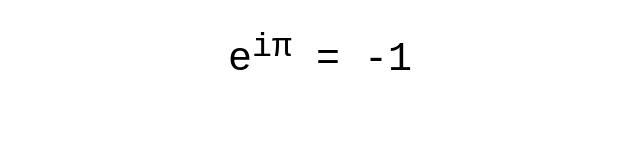
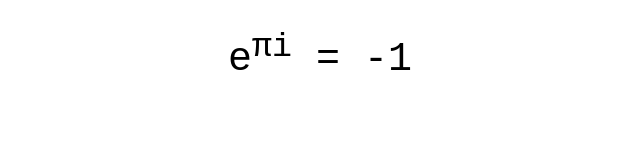
Before and after one commit to tsherif/tareksherif, a plain HTML site: page experiments/space-theatre/quotes.html in a window 1280 px wide. Shown: the full height of the page, 320-960 px from the left. Drawn offline with Linux system fonts and the light colour scheme.

Commit message:
Quote update

```diff
--- a/experiments/space-theatre/quotes.html
+++ b/experiments/space-theatre/quotes.html
@@ -45,7 +45,7 @@
             text: "Burn posthumously, like a word."
         },
         {
-            text: "e<sup>iπ</sup> = -1",
+            text: "e<sup>πi</sup> = -1",
             textAlign: "center"
         }
     ];
```
